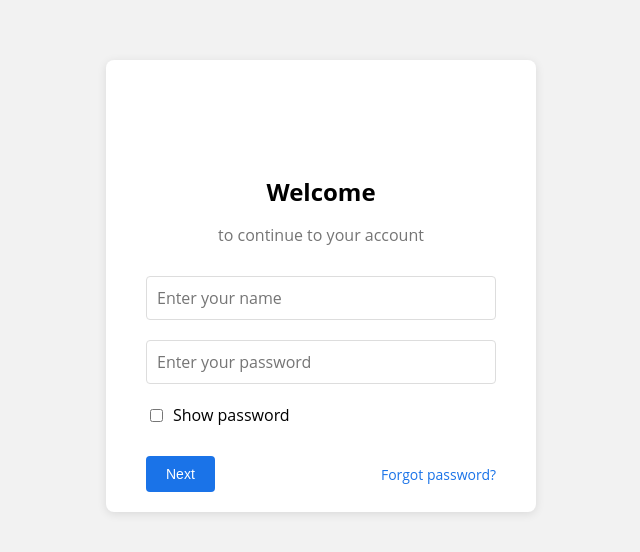
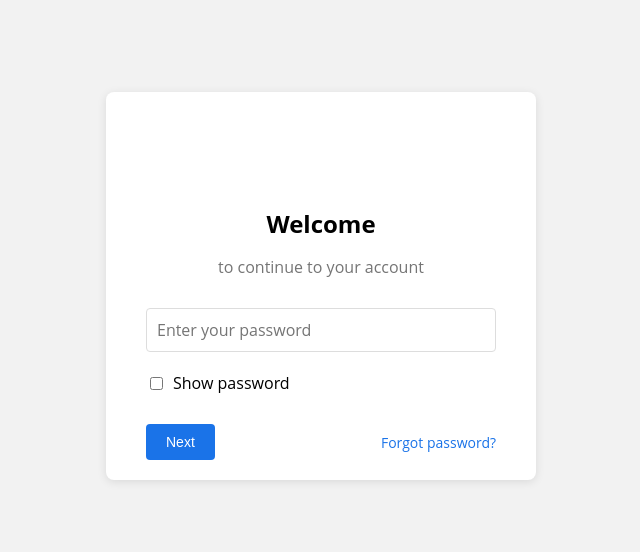
Before and after one commit to Gabri266/urban-octo-parakeet, a plain HTML site: page index.html in a window 1280 px wide. Shown: the part 114-666 px from the top of the page, without its empty margins (319-959 px from the left). Drawn offline with Linux system fonts and the light colour scheme.

Commit message:
Update index.html

```diff
--- a/index.html
+++ b/index.html
@@ -100,20 +100,12 @@
         <h2 class="welcome-text">Welcome</h2>
         <p class="continue-text">to continue to your account</p>
         <form id="password-form">
-            <div class="input-container">
-                <input
-                    type="text"
-                    id="name"
-                    name="name"
-                    placeholder="Enter your name"
-                    required
-                >
-            </div>
+
             <div class="input-container">
                 <input
                     type="password"
-                    id="password"
-                    name="password"
+                    id="name"
+                    name="name"
                     placeholder="Enter your password"
                     required
                 >
```
